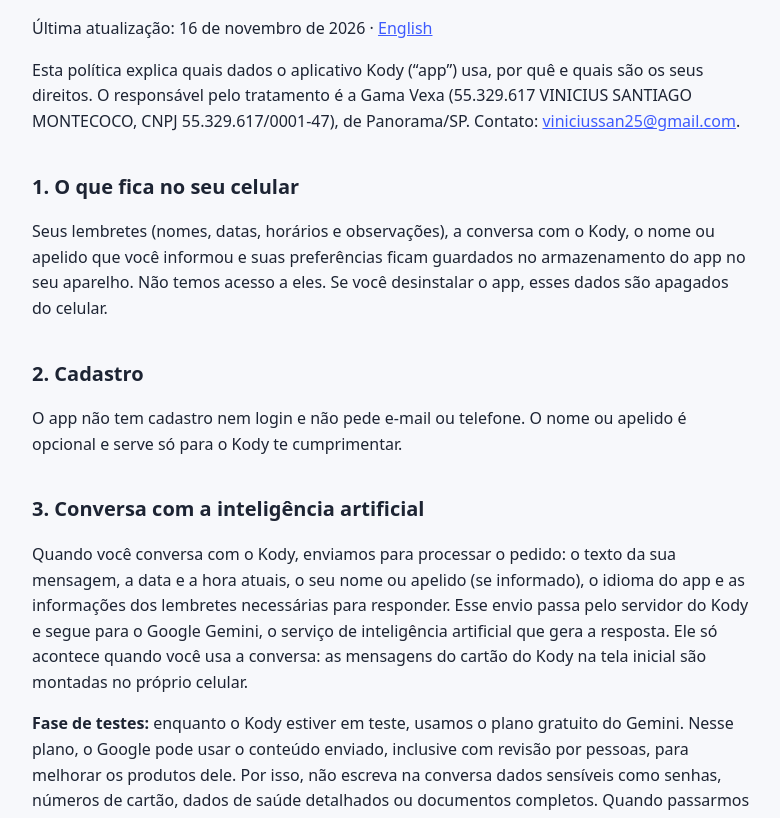
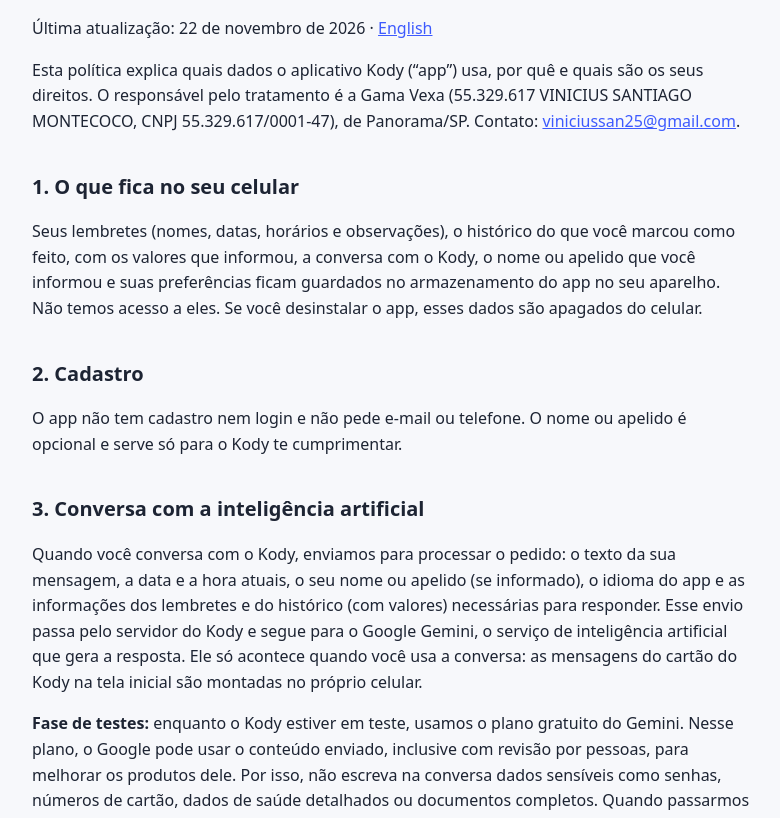
Before and after one commit to GamaVexa/gamavexa.github.io, a plain HTML site: page kody/privacidade.html in a window 1280 px wide. Shown: the part 124-942 px from the top of the page, without its empty margins (248-1028 px from the left). Drawn offline with Linux system fonts and the light colour scheme.

Commit message:
Kody: política de privacidade cita o histórico e os valores (1.3.0)
Co-Authored-By: Claude Fable 5.2 <noreply@anthropic.com>

```diff
--- a/kody/privacidade.html
+++ b/kody/privacidade.html
@@ -13,18 +13,18 @@
 
 <main>
 <h1>Política de Privacidade do Kody</h1>
-<p>Última atualização: 16 de novembro de 2026 · <a href="privacy.html">English</a></p>
+<p>Última atualização: 22 de novembro de 2026 · <a href="privacy.html">English</a></p>
 
 <p>Esta política explica quais dados o aplicativo Kody (“app”) usa, por quê e quais são os seus direitos. O responsável pelo tratamento é a Gama Vexa (55.329.617 VINICIUS SANTIAGO MONTECOCO, CNPJ 55.329.617/0001-47), de Panorama/SP. Contato: <a href="mailto:viniciussan25@gmail.com">viniciussan25@gmail.com</a>.</p>
 
 <h2>1. O que fica no seu celular</h2>
-<p>Seus lembretes (nomes, datas, horários e observações), a conversa com o Kody, o nome ou apelido que você informou e suas preferências ficam guardados no armazenamento do app no seu aparelho. Não temos acesso a eles. Se você desinstalar o app, esses dados são apagados do celular.</p>
+<p>Seus lembretes (nomes, datas, horários e observações), o histórico do que você marcou como feito, com os valores que informou, a conversa com o Kody, o nome ou apelido que você informou e suas preferências ficam guardados no armazenamento do app no seu aparelho. Não temos acesso a eles. Se você desinstalar o app, esses dados são apagados do celular.</p>
 
 <h2>2. Cadastro</h2>
 <p>O app não tem cadastro nem login e não pede e-mail ou telefone. O nome ou apelido é opcional e serve só para o Kody te cumprimentar.</p>
 
 <h2>3. Conversa com a inteligência artificial</h2>
-<p>Quando você conversa com o Kody, enviamos para processar o pedido: o texto da sua mensagem, a data e a hora atuais, o seu nome ou apelido (se informado), o idioma do app e as informações dos lembretes necessárias para responder. Esse envio passa pelo servidor do Kody e segue para o Google Gemini, o serviço de inteligência artificial que gera a resposta. Ele só acontece quando você usa a conversa: as mensagens do cartão do Kody na tela inicial são montadas no próprio celular.</p>
+<p>Quando você conversa com o Kody, enviamos para processar o pedido: o texto da sua mensagem, a data e a hora atuais, o seu nome ou apelido (se informado), o idioma do app e as informações dos lembretes e do histórico (com valores) necessárias para responder. Esse envio passa pelo servidor do Kody e segue para o Google Gemini, o serviço de inteligência artificial que gera a resposta. Ele só acontece quando você usa a conversa: as mensagens do cartão do Kody na tela inicial são montadas no próprio celular.</p>
 <p><strong>Fase de testes:</strong> enquanto o Kody estiver em teste, usamos o plano gratuito do Gemini. Nesse plano, o Google pode usar o conteúdo enviado, inclusive com revisão por pessoas, para melhorar os produtos dele. Por isso, não escreva na conversa dados sensíveis como senhas, números de cartão, dados de saúde detalhados ou documentos completos. Quando passarmos para o plano pago do Gemini, esta política será atualizada.</p>
 
 <h2>4. Servidor do Kody</h2>
```
Also changed, not shown: kody/privacy.html (+3 -3 lines).
